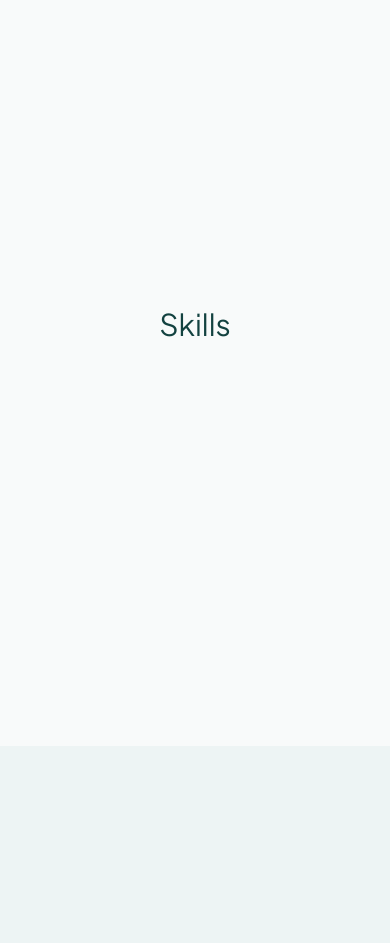
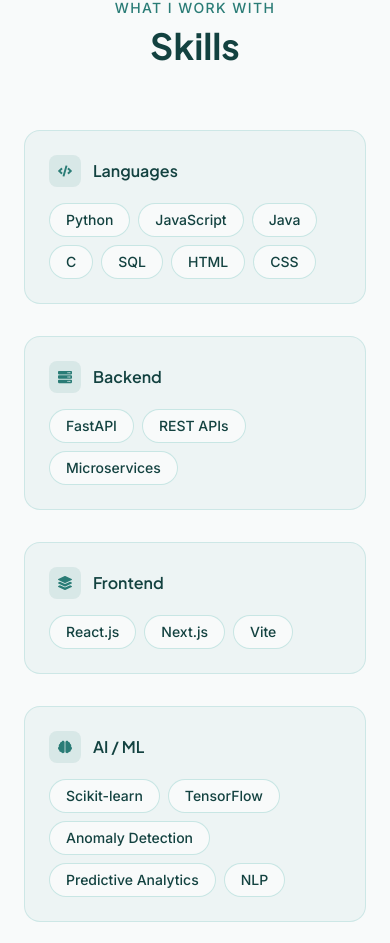
Before and after one commit to chigurupatiakhil5/portfolio, a Next.js app: page / in a window 390 px wide. Shown: the part 6139-7082 px from the top of the page. Built offline with nearby package versions, Linux system fonts and the light colour scheme.

Commit message:
feat: add skills section

```diff
--- a/src/app/page.js
+++ b/src/app/page.js
@@ -2,6 +2,7 @@
 import About from "@/components/About";
 import Experience from "@/components/Experience";
 import Projects from "@/components/Projects";
+import Skills from "@/components/Skills";
 
 export default function Home() {
   return (
@@ -11,9 +12,7 @@
       <About />
       <Experience />
       <Projects />
-      <section id="skills"     className="min-h-screen bg-background flex items-center justify-center">
-        <h2 className="font-heading text-3xl text-text-main">Skills</h2>
-      </section>
+      <Skills />
       <section id="contact"    className="min-h-screen bg-surface flex items-center justify-center">
         <h2 className="font-heading text-3xl text-text-main">Contact</h2>
       </section>
--- /dev/null
+++ b/src/components/Skills.jsx
@@ -0,0 +1,136 @@
+"use client";
+
+import { motion } from "framer-motion";
+import {
+  FaCode,
+  FaServer,
+  FaLayerGroup,
+  FaBrain,
+  FaCubes,
+  FaStream,
+  FaChartBar,
+  FaDatabase,
+  FaCloud,
+} from "react-icons/fa";
+
+const fadeUp = {
+  hidden:  { opacity: 0, y: 20 },
+  visible: { opacity: 1, y: 0  },
+};
+
+const skillCategories = [
+  {
+    category: "Languages",
+    icon: FaCode,
+    skills: ["Python", "JavaScript", "Java", "C", "SQL", "HTML", "CSS"],
+  },
+  {
+    category: "Backend",
+    icon: FaServer,
+    skills: ["FastAPI", "REST APIs", "Microservices"],
+  },
+  {
+    category: "Frontend",
+    icon: FaLayerGroup,
+    skills: ["React.js", "Next.js", "Vite"],
+  },
+  {
+    category: "AI / ML",
+    icon: FaBrain,
+    skills: ["Scikit-learn", "TensorFlow", "Anomaly Detection", "Predictive Analytics", "NLP"],
+  },
+  {
+    category: "Containers & Orchestration",
+    icon: FaCubes,
+    skills: ["Docker", "Kubernetes", "Helm"],
+  },
+  {
+    category: "Messaging",
+    icon: FaStream,
+    skills: ["Apache Kafka"],
+  },
+  {
+    category: "Monitoring & Observability",
+    icon: FaChartBar,
+    skills: ["Prometheus", "Grafana", "ELK Stack"],
+  },
+  {
+    category: "Databases",
+    icon: FaDatabase,
+    skills: ["PostgreSQL", "MongoDB", "Redis"],
+  },
+  {
+    category: "Cloud & DevOps",
+    icon: FaCloud,
+    skills: ["AWS", "GitHub Actions", "GitLab CI/CD", "Linux"],
+  },
+];
+
+export default function Skills() {
+  return (
+    <section id="skills" className="py-24 bg-background">
+      <div className="max-w-6xl mx-auto px-6">
+
+        {/* ── Section heading ───────────────────────────────────────────── */}
+        <motion.div
+          className="text-center mb-16"
+          initial="hidden"
+          whileInView="visible"
+          viewport={{ once: true, margin: "-100px" }}
+          variants={fadeUp}
+          transition={{ duration: 0.6 }}
+        >
+          <p className="font-sans text-primary font-medium text-sm tracking-widest uppercase mb-2">
+            What I work with
+          </p>
+          <h2 className="font-heading text-4xl md:text-5xl font-bold text-text-main">
+            Skills
+          </h2>
+        </motion.div>
+
+        {/* ── Skill categories ──────────────────────────────────────────── */}
+        <div className="flex flex-col gap-8">
+          {skillCategories.map((cat, i) => (
+            <motion.div
+              key={cat.category}
+              initial="hidden"
+              whileInView="visible"
+              viewport={{ once: true, margin: "-60px" }}
+              variants={{ visible: { transition: { staggerChildren: 0.06 } } }}
+              className="bg-surface rounded-2xl p-6 border border-secondary/30"
+            >
+              {/* Category header */}
+              <motion.div
+                variants={fadeUp}
+                transition={{ duration: 0.5 }}
+                className="flex items-center gap-3 mb-4"
+              >
+                <div className="w-8 h-8 rounded-lg bg-primary/10 flex items-center justify-center flex-shrink-0">
+                  <cat.icon className="text-primary text-sm" />
+                </div>
+                <h3 className="font-heading text-base font-semibold text-text-main">
+                  {cat.category}
+                </h3>
+              </motion.div>
+
+              {/* Skill badges */}
+              <div className="flex flex-wrap gap-2">
+                {cat.skills.map((skill) => (
+                  <motion.span
+                    key={skill}
+                    variants={fadeUp}
+                    transition={{ duration: 0.4 }}
+                    className="bg-background text-text-main font-sans text-sm font-medium px-4 py-1.5 rounded-full border border-secondary/40 hover:border-primary/50 hover:text-primary hover:bg-primary/5 transition-all duration-200 cursor-default"
+                  >
+                    {skill}
+                  </motion.span>
+                ))}
+              </div>
+            </motion.div>
+          ))}
+        </div>
+
+      </div>
+    </section>
+  );
+}
```
